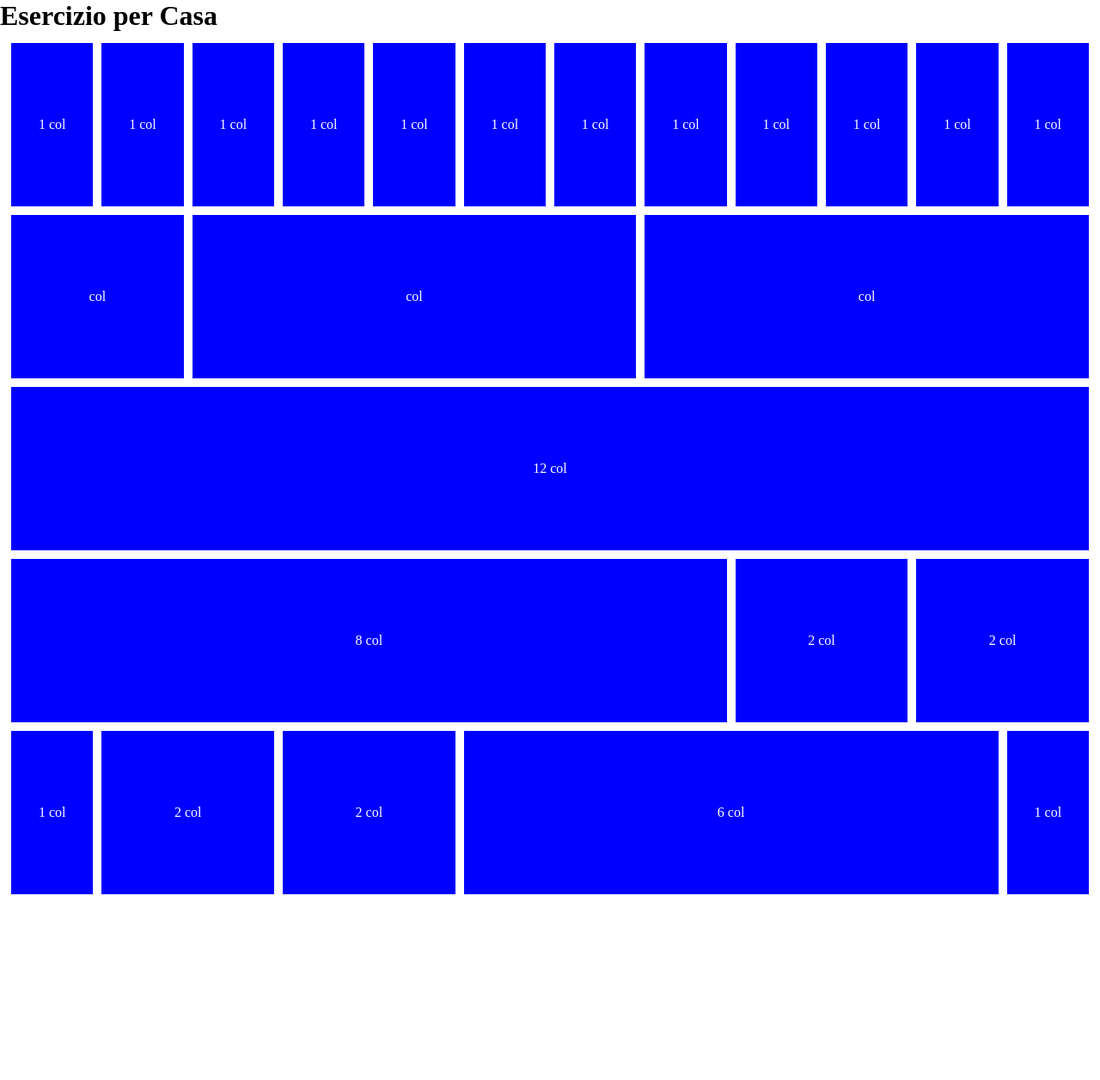
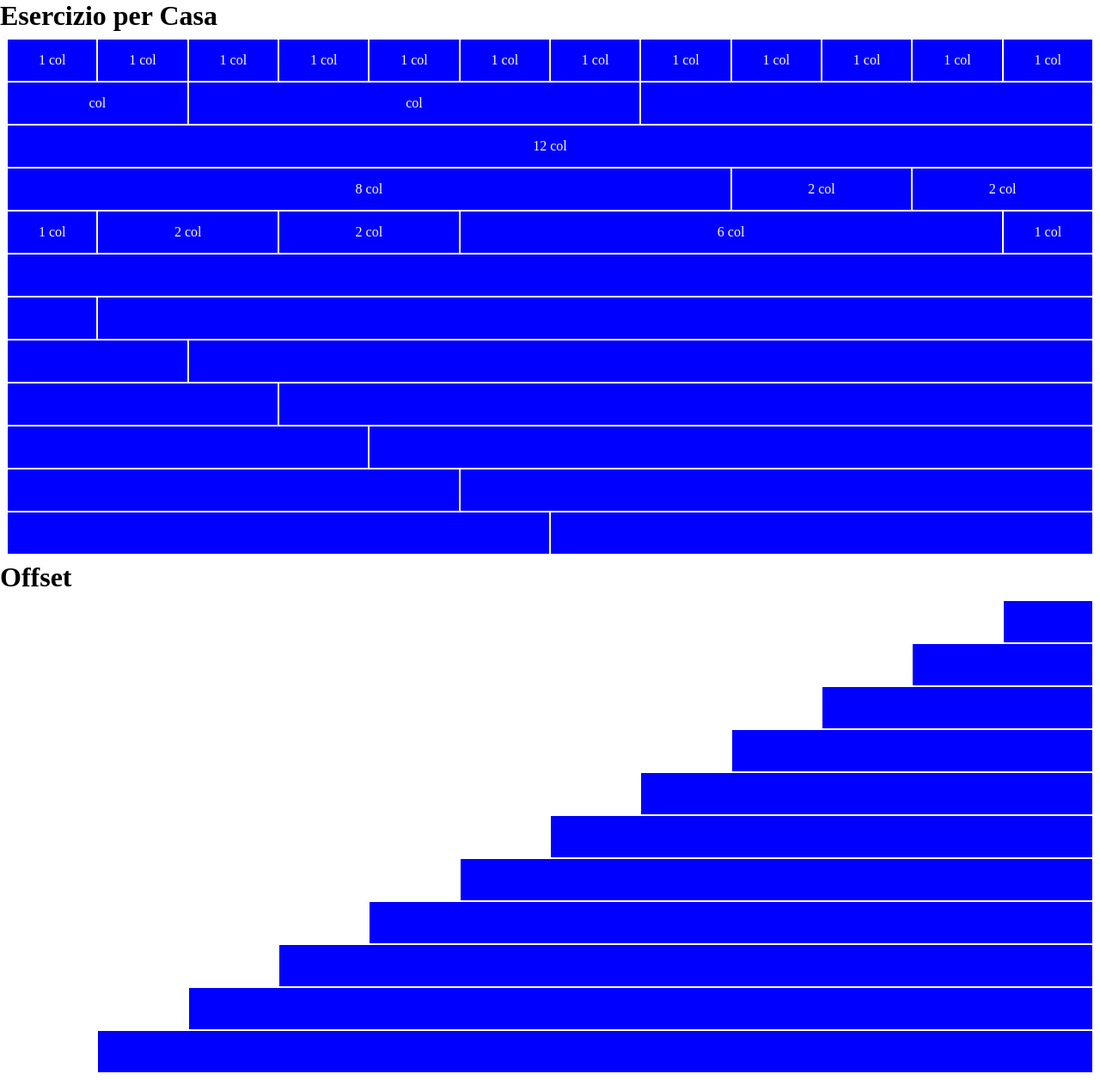
Before and after one commit to AndreaLorenzi/html-css-12bool, a plain HTML site: page index.html in a window 1280 px wide. Shown: the whole page at 86% size. Before the commit the page ends 1053 px from the top, so only its background shows below. Drawn offline with Linux system fonts and the light colour scheme.

Commit message:
add offset part

```diff
--- a/12bool/12bool.css
+++ b/12bool/12bool.css
@@ -51,3 +51,40 @@
 .col-12{
     flex-basis: calc((100% / 12 ) * 12);
 }
+/* offsets */
+.col-offset-1{
+    margin-left: calc((100% / 12 ) * 1);
+}
+.col-offset-2{
+    margin-left: calc((100% / 12 ) * 2);
+}
+.col-offset-3{
+    margin-left: calc((100% / 12 ) * 3);
+}
+.col-offset-4{
+    margin-left: calc((100% / 12 ) * 4);
+}
+.col-offset-5{
+    margin-left: calc((100% / 12 ) * 5);
+}
+.col-offset-6{
+    margin-left: calc((100% / 12 ) * 6);
+}
+.col-offset-7{
+    margin-left: calc((100% / 12 ) * 7);
+}
+.col-offset-8{
+    margin-left: calc((100% / 12 ) * 8);
+}
+.col-offset-9{
+    margin-left: calc((100% / 12 ) * 9);
+}
+.col-offset-10{
+    margin-left: calc((100% / 12 ) * 10);
+}
+.col-offset-11{
+    margin-left: calc((100% / 12 ) * 11);
+}
+.col-offset-12{
+    margin-left: calc((100% / 12 ) * 12);
+}
--- a/assets/style.css
+++ b/assets/style.css
@@ -1,7 +1,10 @@
 [class*="col-"]{
-    height: 200px;
+    height: 50px;
     background-color: blue;
-    border: 5px solid white;
+    border: 1px solid white;
+}
+.contents{
+    height: 100%;
     display: flex;
     justify-content: center;
     align-items: center;
--- a/index.html
+++ b/index.html
@@ -13,38 +13,153 @@
     <h1>Esercizio per Casa</h1>
     <div class="conteiner">
         <div class="row">
-            <div class="col-1">1 col</div>
-            <div class="col-1">1 col</div>
-            <div class="col-1">1 col</div>
-            <div class="col-1">1 col</div>
-            <div class="col-1">1 col</div>
-            <div class="col-1">1 col</div>
-            <div class="col-1">1 col</div>
-            <div class="col-1">1 col</div>
-            <div class="col-1">1 col</div>
-            <div class="col-1">1 col</div>
-            <div class="col-1">1 col</div>
-            <div class="col-1">1 col</div>
+            <div class="col-1">
+                <div class="contents">1 col</div>
+            </div>
+            <div class="col-1">
+                <div class="contents">1 col</div>
+            </div>
+            <div class="col-1">
+                <div class="contents">1 col</div>
+            </div>
+            <div class="col-1">
+                <div class="contents">1 col</div>
+            </div>
+            <div class="col-1">
+                <div class="contents">1 col</div>
+            </div>
+            <div class="col-1">
+                <div class="contents">1 col</div>
+            </div>
+            <div class="col-1">
+                <div class="contents">1 col</div>
+            </div>
+            <div class="col-1">
+                <div class="contents">1 col</div>
+            </div>
+            <div class="col-1">
+                <div class="contents">1 col</div>
+            </div>
+            <div class="col-1">
+                <div class="contents">1 col</div>
+            </div>
+            <div class="col-1">
+                <div class="contents">1 col</div>
+            </div>
+            <div class="col-1">
+                <div class="contents">1 col</div>
+            </div>
         </div>
         <div class="row">
-            <div class="col-2">col</div>
-            <div class="col-5">col</div>
-            <div class="col-5">col</div>
+            <div class="col-2">
+                <div class="contents">col</div>
+            </div>
+            <div class="col-5">
+                <div class="contents">col</div>
+            </div>
+            <div class="col-5">
+                <div class="contents"><col></div>
+            </div>
         </div>
         <div class="row">
-            <div class="col-12">12 col</div>
+            <div class="col-12">
+                <div class="contents">12 col</div>
+            </div>
         </div>
         <div class="row">
-            <div class="col-8">8 col</div>
-            <div class="col-2">2 col</div>
-            <div class="col-2">2 col</div>
+            <div class="col-8">
+                <div class="contents">8 col</div>
+            </div>
+            <div class="col-2">
+                <div class="contents">2 col</div>
+            </div>
+            <div class="col-2">
+                <div class="contents">2 col</div>
+            </div>
         </div>
         <div class="row">
-            <div class="col-1">1 col</div>
-            <div class="col-2">2 col</div>
-            <div class="col-2">2 col</div>
-            <div class="col-6">6 col</div>
-            <div class="col-1">1 col</div>
+            <div class="col-1">
+                <div class="contents">1 col</div>
+            </div>
+            <div class="col-2">
+                <div class="contents">2 col</div>
+            </div>
+            <div class="col-2">
+                <div class="contents">2 col</div>
+            </div>
+            <div class="col-6">
+                <div class="contents">6 col</div>
+            </div>
+            <div class="col-1">
+                <div class="contents">1 col</div>
+            </div>
+        </div>
+        <div class="row">
+
+        </div>
+        <div class="row">
+            <div class="col-12"></div>
+        </div>
+        <div class="row">
+            <div class="col-1"></div>
+            <div class="col-11"></div>
+        </div>
+        <div class="row">
+            <div class="col-2"></div>
+            <div class="col-10"></div>
+        </div>
+        <div class="row">
+            <div class="col-3"></div>
+            <div class="col-9"></div>
+        </div>
+        <div class="row">
+            <div class="col-4"></div>
+            <div class="col-8"></div>
+        </div>
+        <div class="row">
+            <div class="col-5"></div>
+            <div class="col-7"></div>
+        </div>
+        <div class="row">
+            <div class="col-6"></div>
+            <div class="col-6"></div>
+        </div>
+    </div>
+    <h1>Offset</h1>
+    <div class="conteiner">
+        <div class="row">
+            <div class="col-1 col-offset-11"></div>
+        </div>
+        <div class="row">
+            <div class="col-2 col-offset-10"></div>
+        </div>
+
+        <div class="row">
+            <div class="col-3 col-offset-9"></div>
+        </div>
+        <div class="row">
+            <div class="col-4 col-offset-8"></div>
+        </div>
+        <div class="row">
+            <div class="col-5 col-offset-7"></div>
+        </div>
+        <div class="row">
+            <div class="col-6 col-offset-6"></div>
+        </div>
+        <div class="row">
+            <div class="col-7 col-offset-5"></div>
+        </div>
+        <div class="row">
+            <div class="col-8 col-offset-4"></div>
+        </div>
+        <div class="row">
+            <div class="col-9 col-offset-3"></div>
+        </div>
+        <div class="row">
+            <div class="col-10 col-offset-2"></div>
+        </div>
+        <div class="row">
+            <div class="col-11 col-offset-1"></div>
         </div>
     </div>
 </body>
```
